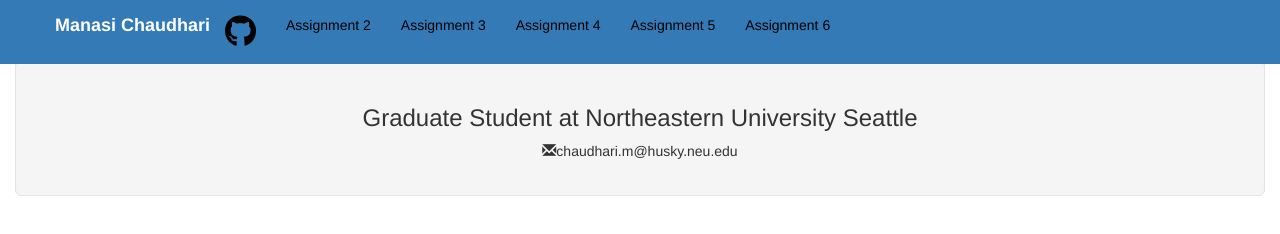
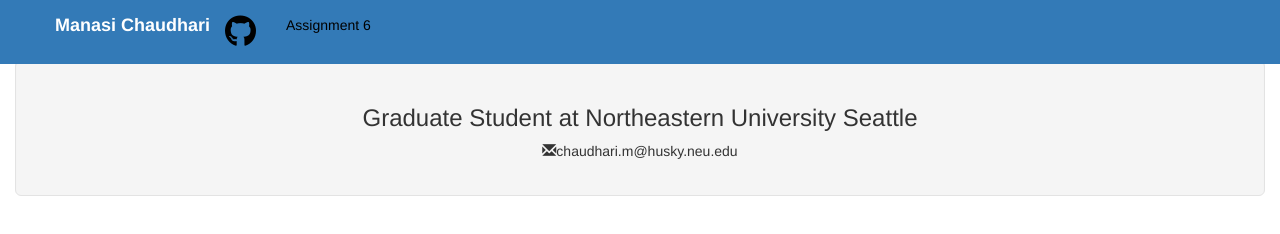
Before and after one commit to manasichaudhari/CS5610-Summer2017-WebDev-Manasi, a website: page public/index.html in a window 1280 px wide. Drawn offline with nearby package versions, Linux system fonts and the light colour scheme.

Commit message:
Assignment 6

```diff
--- a/public/index.html
+++ b/public/index.html
@@ -27,34 +27,34 @@
                     <i class="fa fa-github aria-hidden=true black-color big-icon"></i>
                 </a>
             </li>
-            <li>
-                <a href="assignments/Assignment%202/index.html">
-                    <span class="black-color">
-                        Assignment 2
-                    </span>
-                </a>
-            </li>
-            <li>
-                <a href="assignments/Assignment3/index.html">
-                    <span class="black-color">
-                        Assignment 3
-                    </span>
-                </a>
-            </li>
-            <li>
-                <a href="assignments/assignment4/index.html">
-                    <span class="black-color">
-                        Assignment 4
-                    </span>
-                </a>
-            </li>
-            <li>
-                <a href="assignments/assignment5/index.html">
-                    <span class="black-color">
-                      Assignment 5
-                    </span>
-                </a>
-            </li>
+            <!--<li>-->
+                <!--<a href="assignments/Assignment%202/index.html">-->
+                    <!--<span class="black-color">-->
+                        <!--Assignment 2-->
+                    <!--</span>-->
+                <!--</a>-->
+            <!--</li>-->
+            <!--<li>-->
+                <!--<a href="assignments/Assignment3/index.html">-->
+                    <!--<span class="black-color">-->
+                        <!--Assignment 3-->
+                    <!--</span>-->
+                <!--</a>-->
+            <!--</li>-->
+            <!--<li>-->
+                <!--<a href="assignments/assignment4/index.html">-->
+                    <!--<span class="black-color">-->
+                        <!--Assignment 4-->
+                    <!--</span>-->
+                <!--</a>-->
+            <!--</li>-->
+            <!--<li>-->
+                <!--<a href="assignments/assignment5/index.html">-->
+                    <!--<span class="black-color">-->
+                      <!--Assignment 5-->
+                    <!--</span>-->
+                <!--</a>-->
+            <!--</li>-->
             <li>
                 <a href="assignment/index.html">
                     <span class="black-color">
```
